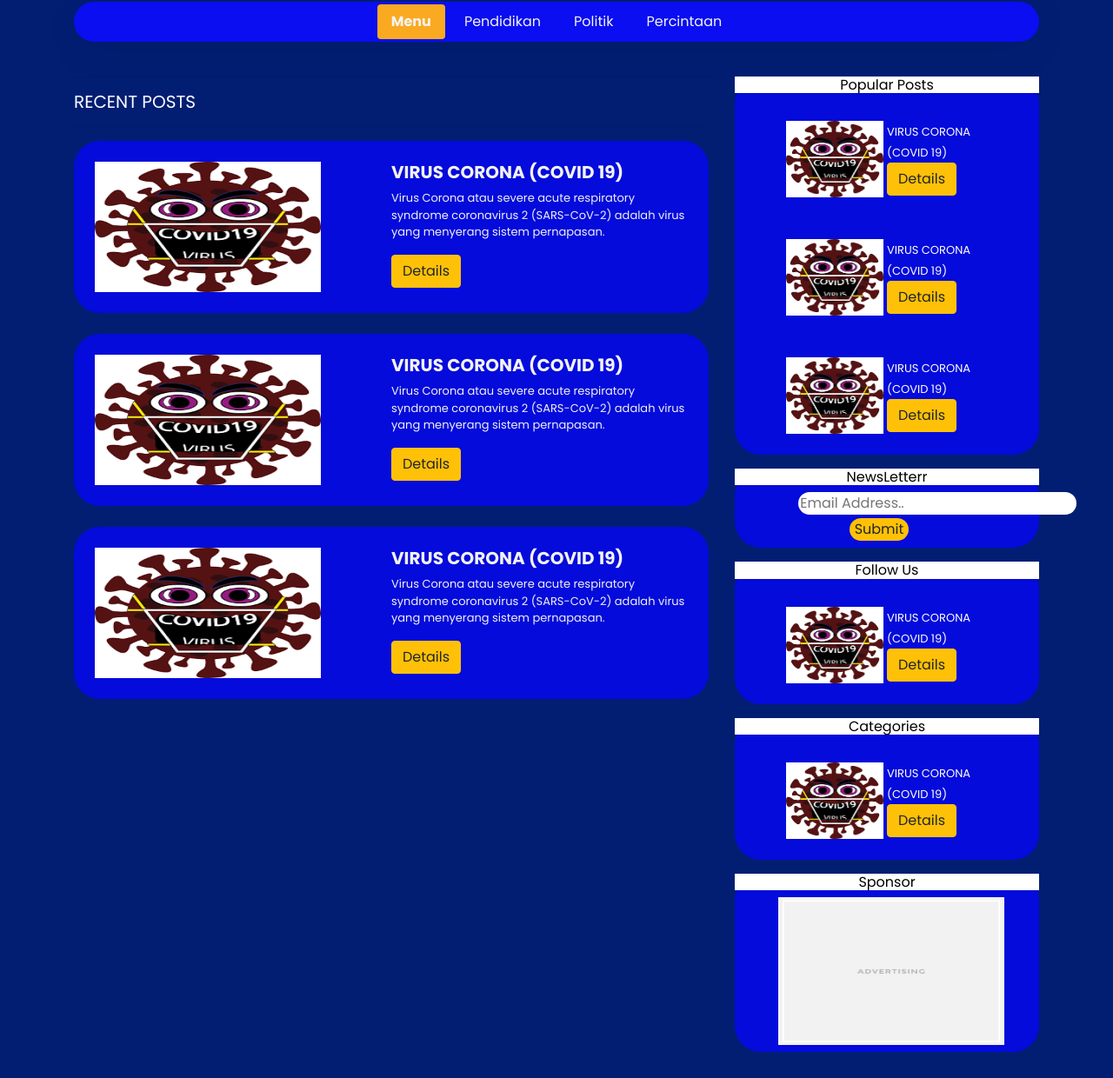
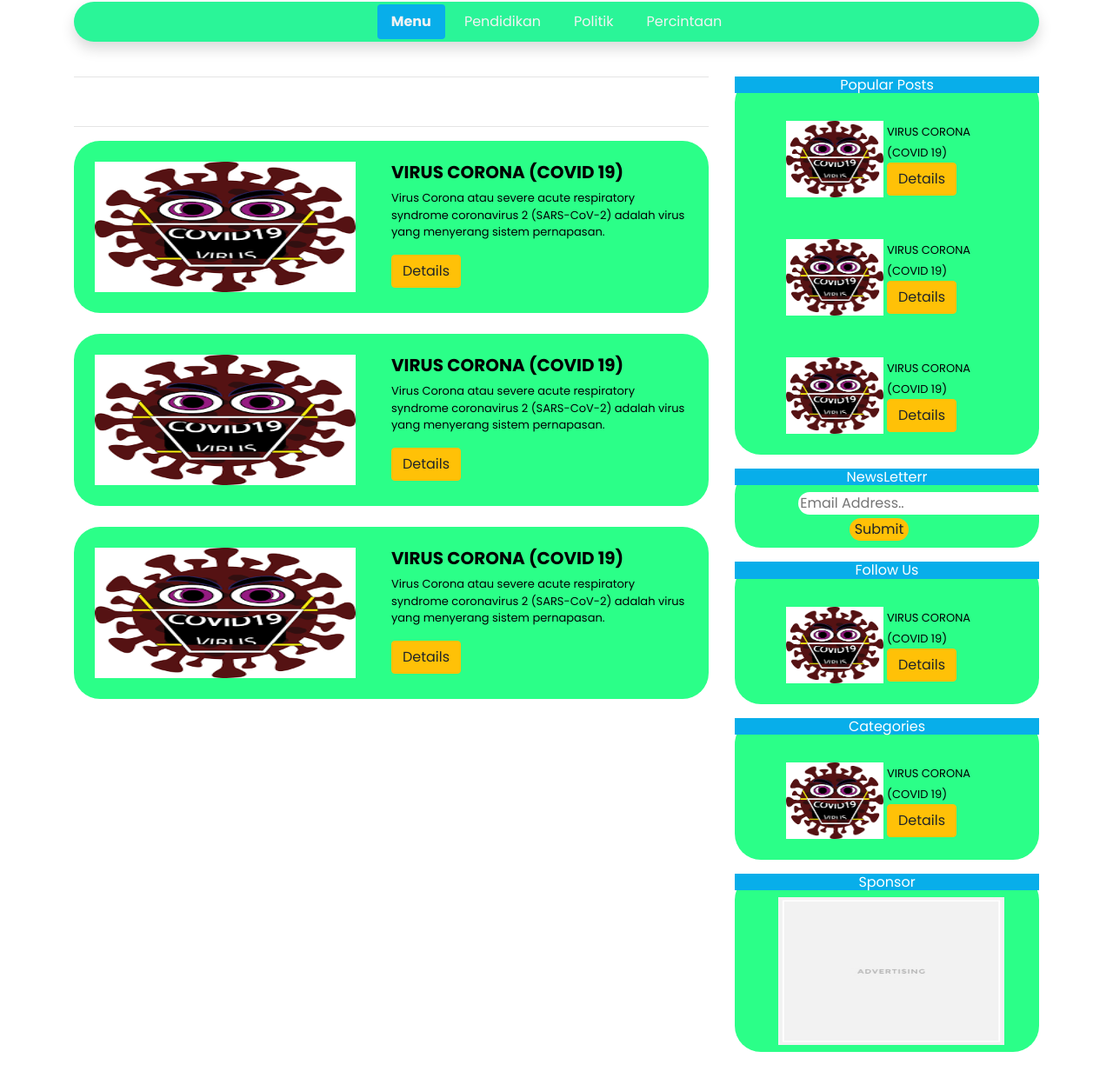
Before and after one commit to vernandaspw/AtdrBlog, a plain HTML site: page index.html in a window 1280 px wide. Shown: the part 420-1660 px from the top of the page at 87% size. Drawn offline with nearby package versions, Linux system fonts and the light colour scheme.

Commit message:
rtye
tyet

```diff
--- a/index.html
+++ b/index.html
@@ -13,8 +13,12 @@
 
 <body>
 
-  <nav class="navbar navbar-expand-lg fixed-top shadow" style="background-color: #0528F2;">
-    <div class="container">
+  <nav class="navbar navbar-expand-lg fixed-top shadow" style="background-color: #08AEEA;
+  background-image: linear-gradient(135deg, #08AEEA 0%, #2AF598 100%);
+  ;
+  ;
+  " ; ">
+    <div class=" container">
     <a class="navbar-brand" href="#" style="color: white; font-weight: bold;">Atdr Blog</a>
     <button class="navbar-toggler" type="button" data-toggle="collapse" data-target="#navbarSupportedContent"
       aria-controls="navbarSupportedContent" aria-expanded="false" aria-label="Toggle navigation">
@@ -41,7 +45,7 @@
             aria-haspopup="true" aria-expanded="false" style="color: white;">
             Category
           </a>
-            <div class="dropdown-menu" aria-labelledby="navbarDropdown" style="background-color: #0A0EF0;">
+          <div class="dropdown-menu" aria-labelledby="navbarDropdown" style="background-color: #08AEEA">
             <a class="dropdown-item-text" href="#" style="color: white;">Pendidikan</a>
             <a class="dropdown-item-text" href="#" style="color: white;">Politik</a>
             <a class="dropdown-item-text" href="#" style="color: white;">Percintaan</a>
@@ -57,7 +61,7 @@
   </nav>
   <header class="atas">
     <div class="container">
-      <div id="carouselExampleControls" class="carousel slide" data-ride="carousel">
+      <div id="carouselExampleControls" class="carousel slide shadow" data-ride="carousel">
         <div class="carousel-inner">
           <div class="carousel-item active">
             <img src="img/blogg.jpeg" class="img-fluid crsl" alt="...">
@@ -87,7 +91,7 @@
   </header>
 
   <div class="container mt-3">
-    <ul class="nav nav2 nav-pills justify-content-center">
+    <ul class="nav nav2 nav-pills justify-content-center shadow">
       <li class="nav-item">
         <a class="nav-link navli aktif" href="#">Menu</a>
       </li>
@@ -145,7 +149,7 @@
       </div>
 
       <div class="col-sm-4">
-        <div class="border-0 art mt-3" style="background-color: #040BDB;">
+        <div class="border-0 art mt-3" style="background-color: #2BFF88;">
           <h5 class="judulart">Popular Posts</h5>
           <div class="container">
             <div class="row no-gutters position-relative">
@@ -180,7 +184,7 @@
           </div>
         </div>
 
-        <div class="border-0 art mt-3" style="background-color: #040BDB;">
+        <div class="border-0 art mt-3" style="background-color: #2BFF88;">
           <h5 class="judulart">NewsLetterr</h5>
           <div class="col-8 m-auto">
             <input type="email" name="email" id="" placeholder="Email Address.." class="border-0 rounded-pill">
@@ -190,7 +194,7 @@
           </div>
         </div>
 
-        <div class="border-0 art mt-3" style="background-color: #040BDB;">
+        <div class="border-0 art mt-3" style="background-color: #2BFF88;">
           <h5 class="judulart">Follow Us</h5>
           <div class="container">
             <div class="row no-gutters position-relative">
@@ -205,7 +209,7 @@
           </div>
         </div>
 
-        <div class="border-0 art mt-3" style="background-color: #040BDB;">
+        <div class="border-0 art mt-3" style="background-color: #2BFF88;">
           <h5 class="judulart">Categories</h5>
           <div class="container">
             <div class="row no-gutters position-relative">
@@ -220,7 +224,7 @@
           </div>
         </div>
 
-        <div class="border-0 art mt-3" style="background-color: #040BDB;">
+        <div class="border-0 art mt-3" style="background-color: #2BFF88;">
           <h5 class="judulart">Sponsor</h5>
           <div class="col-11 m-auto">
             <img src="img/ads.jpg" class="img-fluid gambarnews ads" alt="..." style="margin-bottom: 8px;">
--- a/style.css
+++ b/style.css
@@ -1,7 +1,6 @@
 @import url('https://fonts.googleapis.com/css?family=Montserrat:300,400,400i,600,700|Poppins:300,400,400i,600,700|Roboto:300,400,400i,700|Ubuntu:300,400,400i,700&display=swap');
-
 body {
-    background-color: #021E73;
+    background-color: white;
     font-family: 'poppins';
 }
 
@@ -10,7 +9,6 @@ body {
     margin: auto;
     width: 1200px;
     height: 250px;
-
 }
 
 .carousel {
@@ -29,24 +27,22 @@ body {
 }
 
 .nav-link:hover {
-    background-color: #faaa20;
+    background-color: #08AEEA;
     border-radius: 100px;
 }
 
 .aktif {
     font-weight: bold;
-    background-color: #faaa20;
+    background-color: #08AEEA;
     border-radius: 100px;
 }
-
-
 
 li {
     margin: 3px;
 }
 
 .nav2 {
-    background-color: #0A0EF0;
+    background-color: #2AF598;
     border-radius: 50px;
     box-shadow: 0px 7px 47px -20px rgba(0, 0, 0, 0.75);
 }
@@ -72,13 +68,13 @@ li {
 
 .postingan {
     border-radius: 30px;
-    background-color: #040BDB;
-    color: #F2F2F2;
+    background-color: #2BFF88;
+    color: black;
     font-size: small;
 }
 
 .gambarpos {
-    width: 260px;
+    width: 300px;
     height: 150px;
 }
 
@@ -94,10 +90,9 @@ li {
 
 .judulart {
     font-size: medium;
-    color: black;
+    color: white;
     text-align: center;
-    background-color: white;
-
+    background-color: #08AEEA;
 }
 
 .art {
@@ -106,7 +101,7 @@ li {
 
 .judulpart {
     font-weight: normal;
-    color: white;
+    color: black;
     font-size: small;
 }
 
```
Lines whose indentation alone changed are shown as unchanged.
